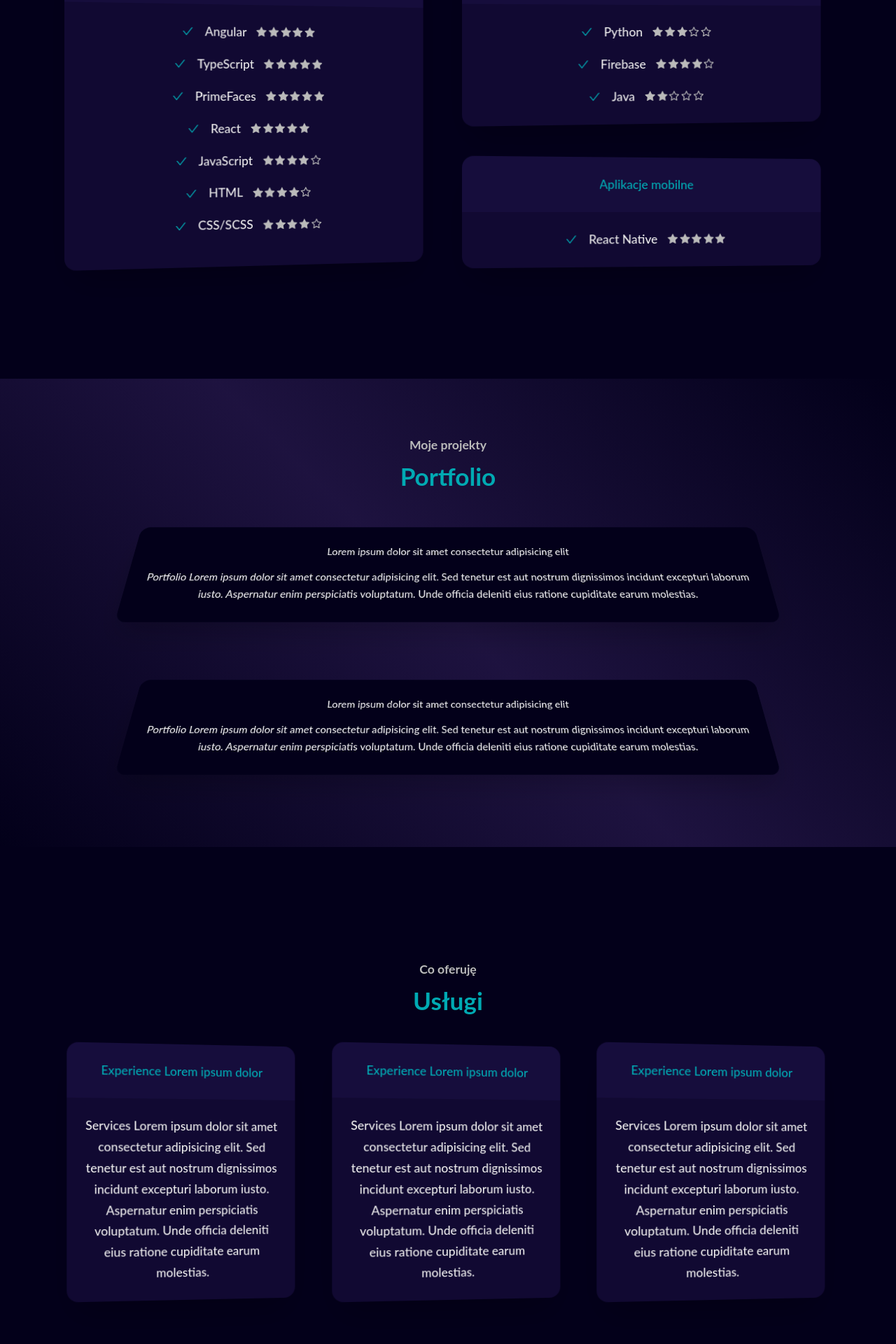
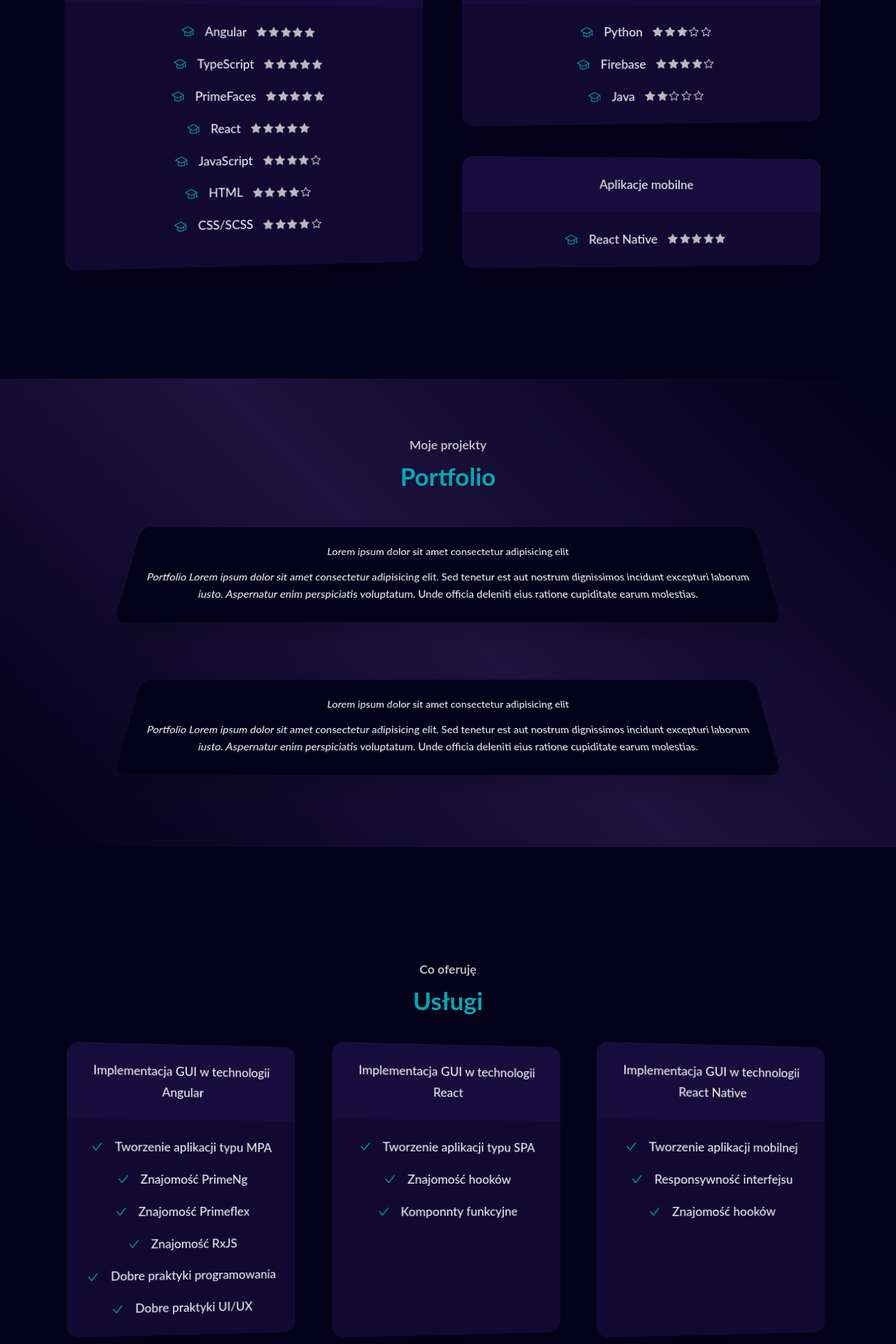
Before and after one commit to matCh00/Portfolio_v2, a React (Create React App) app in the folder portfolio/: page / in a window 1280 px wide. Shown: the part 1580-3500 px from the top of the page at 70% size. Built offline with nearby package versions, Linux system fonts and the light colour scheme.

Commit message:
services i contact

```diff
--- a/portfolio/src/components/Card2/Card2.tsx
+++ b/portfolio/src/components/Card2/Card2.tsx
@@ -23,7 +23,7 @@
 
   return (
     <div className={`card2 ${highlight ? "highlight" : ""}`} style={{width: width}}>
-      <div className="card2-header clr-secondary" style={{padding: padding, background: lightHeader ? 'var(--color-neutral-dark)' : 'var(--color-blur)'}}>
+      <div className="card2-header" style={{padding: padding, background: lightHeader ? 'var(--color-neutral-dark)' : 'var(--color-blur)'}}>
         {header}
       </div>
       <div className="card2-content" style={{padding: padding}}>
--- a/portfolio/src/index.css
+++ b/portfolio/src/index.css
@@ -121,6 +121,16 @@
 }
 
 
+/* link */
+a {
+  color: var(--color-secondary);
+  transition: color 300ms ease;
+}
+a:hover {
+  color: var(--color-primary);
+}
+
+
 /* szeroki monitor */
 @media screen and (width > 82rem) {
   body {
--- a/portfolio/src/sections/about/About.tsx
+++ b/portfolio/src/sections/about/About.tsx
@@ -5,8 +5,9 @@
 import Card1 from './../../components/Card1/Card1';
 import {BiTimeFive} from 'react-icons/bi';
 import {AiOutlineFundProjectionScreen, AiFillHtml5} from 'react-icons/ai';
-import {FaAngular, FaReact, FaSitemap} from 'react-icons/fa';
+import {FaAngular, FaReact} from 'react-icons/fa';
 import {DiCss3} from 'react-icons/di';
+import {CgCodeSlash} from 'react-icons/cg';
 
 const About = () => {
 
@@ -31,10 +32,10 @@
 
           <Card1>
             <div className="about-content-card">
-              <FaSitemap className='clr-secondary'/>
+              <CgCodeSlash className='clr-secondary'/>
               <div>
                 <p>
-                  Najczęściej używane technologie: <br/>
+                  Najczęściej używane technologie <br/>
                   <span style={{fontSize: '1.5rem'}}><FaAngular/> &nbsp; <FaReact/> &nbsp; <DiCss3/> &nbsp; <AiFillHtml5/></span>
                 </p>
               </div>
--- a/portfolio/src/sections/about/about.css
+++ b/portfolio/src/sections/about/about.css
@@ -16,7 +16,6 @@
 
   gap: 1.5rem;
 }
-
 
 .about-content-card > .clr-secondary:first-child {
   font-size: 1.5rem;
--- a/portfolio/src/sections/contact/Contact.tsx
+++ b/portfolio/src/sections/contact/Contact.tsx
@@ -3,8 +3,12 @@
 import React from 'react';
 import './contact.css';
 import Card1 from './../../components/Card1/Card1';
+import {MdOutlineEmail} from 'react-icons/md';
+import {RiMessengerLine} from 'react-icons/ri';
+import {BsLinkedin, BsGithub} from 'react-icons/bs';
 
 const Contact = () => {
+
   return (
     <section id='contact'>
 
@@ -16,21 +20,39 @@
         </div>
 
         <div className="contact-content">
+
           <Card1>
-            Contact Lorem ipsum dolor sit amet consectetur adipisicing elit.
+            <div className="contact-content-card">
+              <MdOutlineEmail className='clr-secondary'/>
+              <h5>mateusz.chalik@gmail.com</h5>
+              <a href="mailto:mateusz.chalik@gmail.com">Wyślij wiadomość</a>
+            </div>
           </Card1>
 
           <Card1>
-            Contact Lorem ipsum dolor sit amet consectetur adipisicing elit.
+            <div className="contact-content-card">
+              <RiMessengerLine className='clr-secondary'/>
+              <h5>Mateusz Chalik</h5>
+              <a href="https://m.me/mateusz.chalik">Wyślij wiadomość</a>
+            </div>
           </Card1>
 
           <Card1>
-            Contact Lorem ipsum dolor sit amet consectetur adipisicing elit.
+            <div className="contact-content-card">
+              <BsLinkedin className='clr-secondary'/>
+              <h5>Mateusz Chalik</h5>
+              <a href="https://www.linkedin.com/in/mateusz-chalik-559813233/" target='_blank'>Zobacz profil</a>
+            </div>
           </Card1>
 
           <Card1>
-            Contact Lorem ipsum dolor sit amet consectetur adipisicing elit.
+            <div className="contact-content-card">
+              <BsGithub className='clr-secondary'/>
+              <h5>matCh00</h5>
+              <a href="https://github.com/matCh00" target='_blank'>Zobacz profil</a>
+            </div>
           </Card1>
+
         </div>
 
       </div>
--- a/portfolio/src/sections/contact/contact.css
+++ b/portfolio/src/sections/contact/contact.css
@@ -3,6 +3,21 @@
   grid-template-columns: repeat(4, 1fr);
 
   gap: 3rem;
+  width: 100%;
+}
+
+
+.contact-content-card {
+  display: flex;
+  flex-direction: column;
+  justify-content: center;
+  align-items: center;
+
+  gap: 1rem;
+}
+
+.contact-content-card > .clr-secondary:first-child {
+  font-size: 1.5rem;
 }
 
 
--- a/portfolio/src/sections/experience/Experience.tsx
+++ b/portfolio/src/sections/experience/Experience.tsx
@@ -3,7 +3,8 @@
 import React from 'react';
 import Card2 from '../../components/Card2/Card2';
 import './experience.css';
-import {AiOutlineCheck, AiFillStar, AiOutlineStar} from 'react-icons/ai';
+import {AiFillStar, AiOutlineStar} from 'react-icons/ai';
+import {SlGraduation} from 'react-icons/sl';
 
 const Experience = () => {
 
@@ -45,7 +46,7 @@
               {experienceFront.map(e => {
                 return (
                   <p key={e.key}>
-                    <AiOutlineCheck className='clr-secondary'/> {e.key} &nbsp;&nbsp;
+                    <SlGraduation className='clr-secondary'/> {e.key} &nbsp;&nbsp;
                     {e.value === 5 ? <FiveStars/> : e.value === 4 ? <FourStars/> : e.value === 3 ?
                     <ThreeStars/> : e.value === 2 ? <TwoStars/> : <OneStars/>}
                   </p>
@@ -59,7 +60,7 @@
               {experienceBackend.map(e => {
                 return (
                   <p key={e.key}>
-                    <AiOutlineCheck className='clr-secondary'/> {e.key} &nbsp;&nbsp;
+                    <SlGraduation className='clr-secondary'/> {e.key} &nbsp;&nbsp;
                     {e.value === 5 ? <FiveStars/> : e.value === 4 ? <FourStars/> : e.value === 3 ?
                     <ThreeStars/> : e.value === 2 ? <TwoStars/> : <OneStars/>}
                   </p>
@@ -73,7 +74,7 @@
               {experienceMobile.map(e => {
                 return (
                   <p key={e.key}>
-                    <AiOutlineCheck className='clr-secondary'/> {e.key} &nbsp;&nbsp;
+                    <SlGraduation className='clr-secondary'/> {e.key} &nbsp;&nbsp;
                     {e.value === 5 ? <FiveStars/> : e.value === 4 ? <FourStars/> : e.value === 3 ?
                     <ThreeStars/> : e.value === 2 ? <TwoStars/> : <OneStars/>}
                   </p>
--- a/portfolio/src/sections/footer/Footer.tsx
+++ b/portfolio/src/sections/footer/Footer.tsx
@@ -4,6 +4,7 @@
 import './footer.css';
 
 const Footer = () => {
+
   return (
     <footer>
 
--- a/portfolio/src/sections/hero/Hero.tsx
+++ b/portfolio/src/sections/hero/Hero.tsx
@@ -7,6 +7,7 @@
 import './hero.css';
 
 const Hero = () => {
+
   return (
     <section id='hero'>
 
--- a/portfolio/src/sections/portfolio/Portfolio.tsx
+++ b/portfolio/src/sections/portfolio/Portfolio.tsx
@@ -5,6 +5,7 @@
 import './portfolio.css';
 
 const Portfolio = () => {
+
   return (
     <section id='portfolio'>
 
--- a/portfolio/src/sections/services/Services.tsx
+++ b/portfolio/src/sections/services/Services.tsx
@@ -3,8 +3,31 @@
 import React from 'react';
 import Card2 from '../../components/Card2/Card2';
 import './services.css';
+import {AiOutlineCheck} from 'react-icons/ai';
 
 const Services = () => {
+
+  const services = [
+    {key: 'Implementacja GUI w technologii Angular', values: [
+      {key: 'Tworzenie aplikacji typu MPA'},
+      {key: 'Znajomość PrimeNg'},
+      {key: 'Znajomość Primeflex'},
+      {key: 'Znajomość RxJS'},
+      {key: 'Dobre praktyki programowania'},
+      {key: 'Dobre praktyki UI/UX'},
+    ]},
+    {key: 'Implementacja GUI w technologii React', values: [
+      {key: 'Tworzenie aplikacji typu SPA'},
+      {key: 'Znajomość hooków'},
+      {key: 'Komponnty funkcyjne'},
+    ]},
+    {key: 'Implementacja GUI w technologii React Native', values: [
+      {key: 'Tworzenie aplikacji mobilnej'},
+      {key: 'Responsywność interfejsu'},
+      {key: 'Znajomość hooków'},
+    ]}
+  ]
+
   return (
     <section id='services'>
 
@@ -16,17 +39,25 @@
         </div>
 
         <div className="services-content">
-          <Card2 header={'Experience Lorem ipsum dolor'} lightHeader={false}>
-            Services Lorem ipsum dolor sit amet consectetur adipisicing elit. Sed tenetur est aut nostrum dignissimos incidunt excepturi laborum iusto. Aspernatur enim perspiciatis voluptatum. Unde officia deleniti eius ratione cupiditate earum molestias.
-          </Card2>
 
-          <Card2 header={'Experience Lorem ipsum dolor'} lightHeader={false}>
-            Services Lorem ipsum dolor sit amet consectetur adipisicing elit. Sed tenetur est aut nostrum dignissimos incidunt excepturi laborum iusto. Aspernatur enim perspiciatis voluptatum. Unde officia deleniti eius ratione cupiditate earum molestias.
-          </Card2>
+          {services.map(s => {
+            return (
 
-          <Card2 header={'Experience Lorem ipsum dolor'} lightHeader={false}>
-            Services Lorem ipsum dolor sit amet consectetur adipisicing elit. Sed tenetur est aut nostrum dignissimos incidunt excepturi laborum iusto. Aspernatur enim perspiciatis voluptatum. Unde officia deleniti eius ratione cupiditate earum molestias.
-          </Card2>
+              <Card2 header={s.key} lightHeader={false} key={s.key}>
+                <div className="services-content-card">
+                  {s.values.map(v => {
+                    return (
+
+                      <p key={v.key}><AiOutlineCheck className='clr-secondary'/> {v.key}</p>
+
+                    )
+                  })}
+                </div>
+              </Card2>
+
+            )
+          })}
+
         </div>
 
       </div>
--- a/portfolio/src/sections/services/services.css
+++ b/portfolio/src/sections/services/services.css
@@ -1,9 +1,30 @@
 .services-content {
   display: flex;
   justify-content: center;
+  align-items: stretch;
+
+  gap: 3rem;
+}
+
+
+.services-content-card {
+  display: flex;
+  flex-direction: column;
+  justify-content: center;
   align-items: center;
 
-  gap: 3rem;
+  gap: 1rem;
+}
+
+.services-content-card > p {
+  display: flex;
+  justify-content: center;
+  align-items: center;
+  white-space: nowrap;
+}
+
+.services-content-card > p > .clr-secondary:first-child {
+  margin-right: 1rem;
 }
 
 
```
Also changed, not shown: 12 other files (tests, documents, lock files or other folders).
